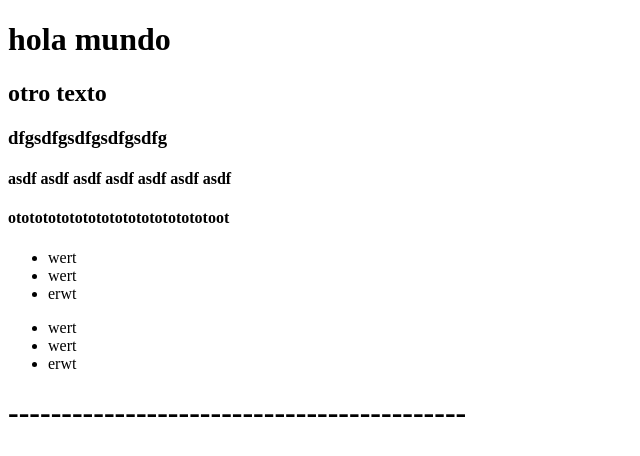
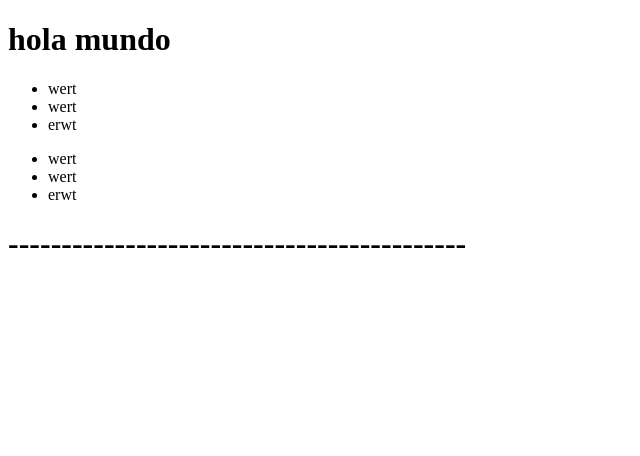
Before and after one commit to RoqueGlisci/mi_repo, a plain HTML site: page index.html in a window 1280 px wide. Shown: the whole page, without its empty margins (0-640 px from the left). Drawn offline with Linux system fonts and the light colour scheme.

Commit message:
ejemplo cambio

```diff
--- a/index.html
+++ b/index.html
@@ -8,10 +8,7 @@
 </head>
 <body>
     <h1>hola mundo</h1>
-    <h2>otro texto</h2>
-    <h3>dfgsdfgsdfgsdfgsdfg</h3>
-    <h4>asdf asdf asdf asdf asdf asdf asdf</h4>
-    <h4>otototototototototototototototoot</h4>
+
     <div>
         <ul>
             <li>wert</li>
```
